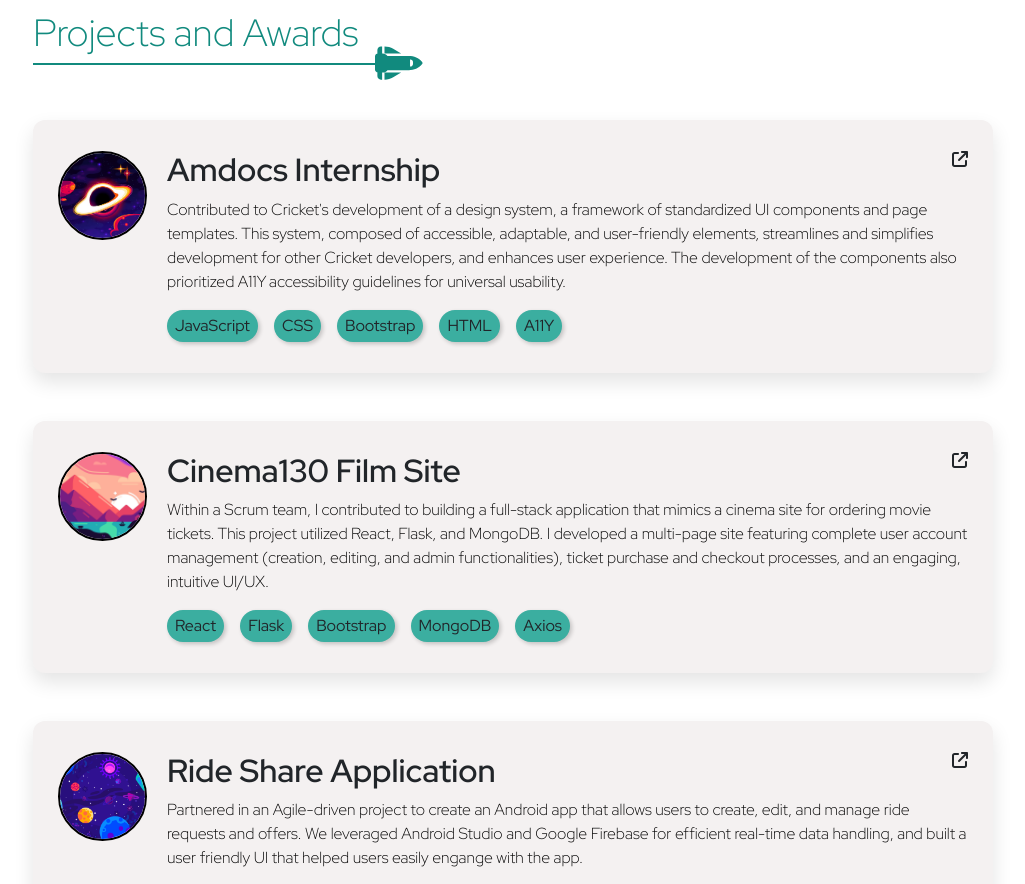
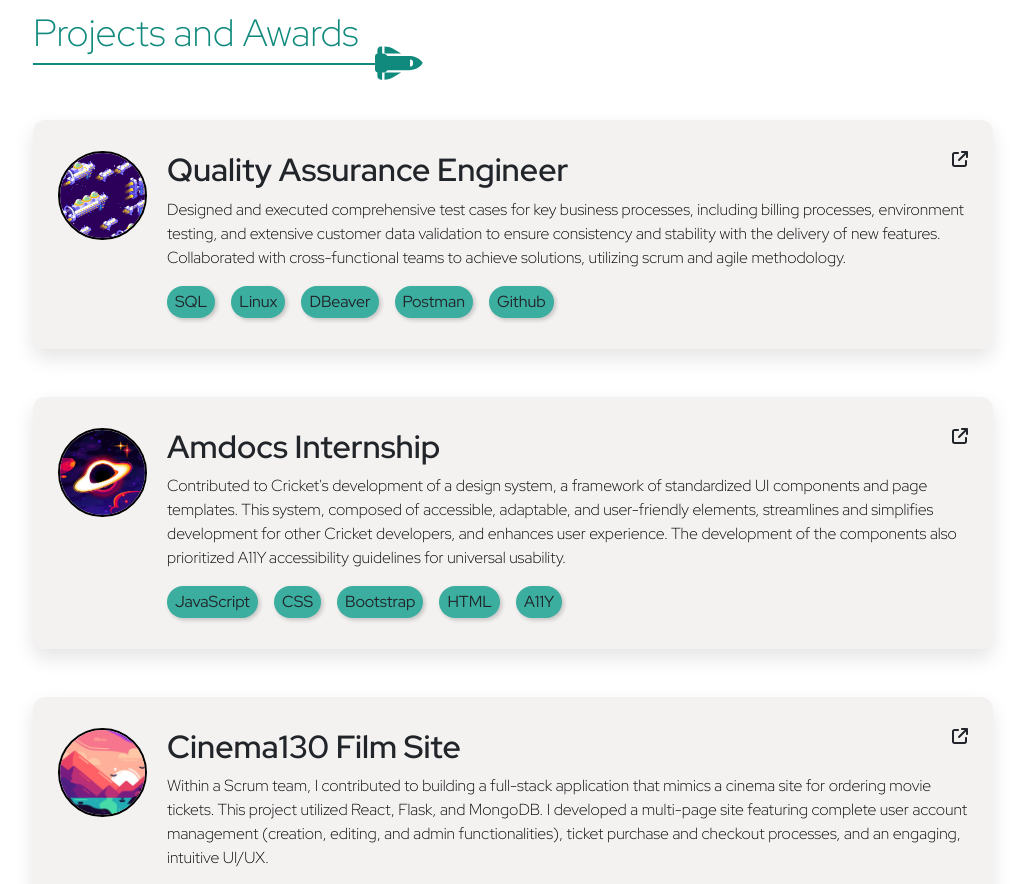
Before and after one commit to tomking14/portfolio-site, a React (Create React App) app: page / in a window 1280 px wide. Shown: the part 860-1744 px from the top of the page, without its empty margins (127-1152 px from the left). Built offline with nearby package versions, Linux system fonts and the light colour scheme.

Commit message:
new changes

```diff
--- a/public/resume.html
+++ b/public/resume.html
@@ -7,8 +7,8 @@
     <!-- Add some CSS here to style your page -->
 </head>
 <body>
-    <embed src="./TomkastResume.pdf" width="100%" height="1000px" />
-    <p>If the resume does not load, you can <a href="./TomkastResume.pdf" target="_blank">download the PDF here</a>.</p>
+    <embed src="./NewTomResume.pdf" width="100%" height="1000px" />
+    <p>If the resume does not load, you can <a href="./NewTomResume.pdf" target="_blank">download the PDF here</a>.</p>
 
 </body>
 </html>
--- a/src/App.js
+++ b/src/App.js
@@ -28,6 +28,7 @@ function App() {
   const aboutMeRef = useRef(null);
   const [hasScrolled, setHasScrolled] = useState(false);
 
+  const QAArr = ["SQL", "Linux" ,"DBeaver", "Postman", "Github"]
   const intershipArr = ["JavaScript", "CSS" ,"Bootstrap", "HTML", "A11Y"]
   const filmArr = ["React","Flask","Bootstrap","MongoDB","Axios"]
   const rideShareArr = ["Java","Google Firebase", "Android Studio"]
@@ -75,7 +76,9 @@ function App() {
         <span className="line" data-aos="custom-animation"></span>
         <span className="icon-container" data-aos="slide-right"><FontAwesomeIcon icon={faShuttleSpace} /></span>
     </h2>
-
+    <div data-aos="fade-up">
+          <InfoCard imageAlt={"black hole"} title={"Quality Assurance Engineer"} cardLink={"https://www.amdocs.com/news-press/att-selects-amdocs-support-its-business-support-systems-evolution-make-life-easier"} image={spaceships} techArray ={QAArr} description={"Designed and executed comprehensive test cases for key business processes, including billing processes, environment testing, and extensive customer data validation to ensure consistency and stability with the delivery of new features. Collaborated with cross-functional teams to achieve solutions, utilizing scrum and agile methodology."}/>
+      </div>
       <div data-aos="fade-up">
           <InfoCard imageAlt={"black hole"} title={"Amdocs Internship"} cardLink={"https://www.amdocs.com/news-press/att-selects-amdocs-support-its-business-support-systems-evolution-make-life-easier"} image={blackhole} techArray ={intershipArr} description={"Contributed to Cricket's development of a design system, a framework of standardized UI components and page templates. This system, composed of accessible, adaptable, and user-friendly elements, streamlines and simplifies development for other Cricket developers, and enhances user experience. The development of the components also prioritized A11Y accessibility guidelines for universal usability."}/>
       </div>
```
Also changed, not shown: src/images/spaceships.png, 1 other file (tests, documents, lock files or other folders).
